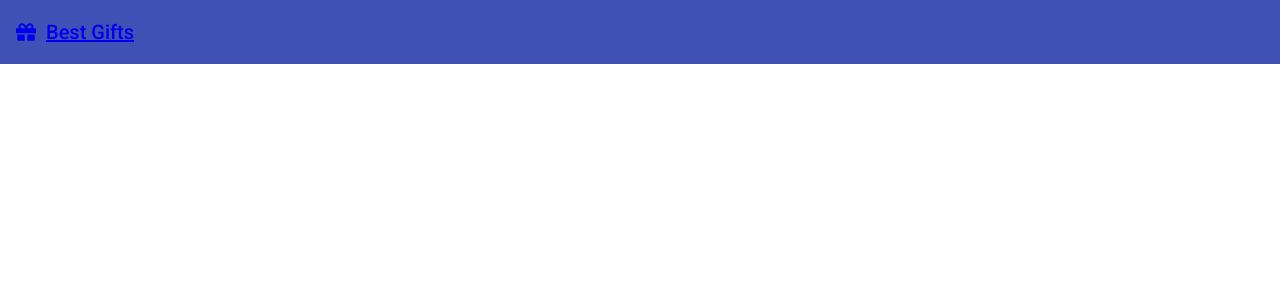
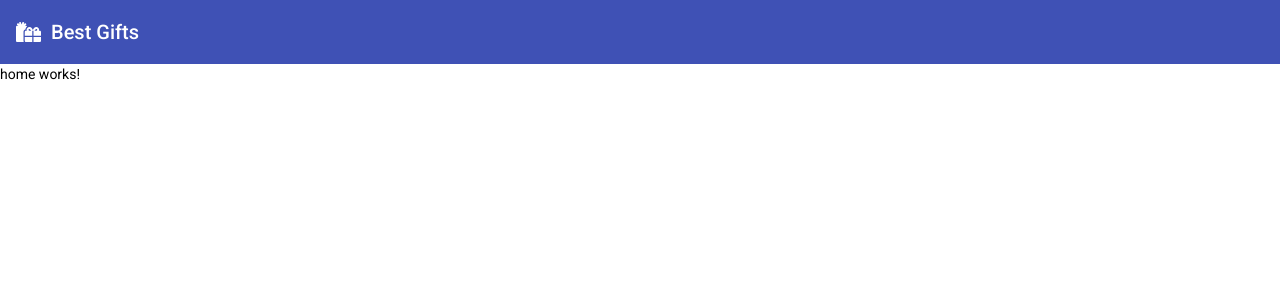
Before and after one commit to owik100/best-gifts, an Angular app: page /home in a window 1280 px wide. Before the commit this address led to /. Shown: the top 300 px of the page. Built offline with nearby package versions, Linux system fonts and the light colour scheme.

Commit message:
Adding routes, home, pageNotFound components

```diff
--- a/src/app/app-routing.module.ts
+++ b/src/app/app-routing.module.ts
@@ -1,7 +1,14 @@
 import { NgModule } from '@angular/core';
 import { RouterModule, Routes } from '@angular/router';
+import { AppComponent } from './app.component';
+import { HomeComponent } from './home/home.component';
+import { PageNotFoundComponent } from './page-not-found/page-not-found.component';
 
-const routes: Routes = [];
+const routes: Routes = [
+  {path: '', redirectTo: '/home', pathMatch: 'full'},
+  {path: 'home', component: HomeComponent},
+  {path: '**', component: PageNotFoundComponent},
+];
 
 @NgModule({
   imports: [RouterModule.forRoot(routes)],
--- a/src/app/app.component.html
+++ b/src/app/app.component.html
@@ -1,5 +1,5 @@
 <div role="main">
   <app-navbar></app-navbar>
+
+  <router-outlet></router-outlet>
 </div>
-
-<router-outlet></router-outlet>
--- a/src/app/app.module.ts
+++ b/src/app/app.module.ts
@@ -7,11 +7,15 @@ import { NavbarComponent } from './navbar/navbar.component';
 import { FontAwesomeModule } from '@fortawesome/angular-fontawesome';
 import { BrowserAnimationsModule } from '@angular/platform-browser/animations';
 import {MatToolbarModule} from '@angular/material/toolbar';
+import { HomeComponent } from './home/home.component';
+import { PageNotFoundComponent } from './page-not-found/page-not-found.component';
 
 @NgModule({
   declarations: [
     AppComponent,
-    NavbarComponent
+    NavbarComponent,
+    HomeComponent,
+    PageNotFoundComponent
   ],
   imports: [
     BrowserModule,
--- /dev/null
+++ b/src/app/home/home.component.html
@@ -0,0 +1 @@
+<p>home works!</p>
--- /dev/null
+++ b/src/app/home/home.component.ts
@@ -0,0 +1,15 @@
+import { Component, OnInit } from '@angular/core';
+
+@Component({
+  selector: 'app-home',
+  templateUrl: './home.component.html',
+  styleUrls: ['./home.component.scss']
+})
+export class HomeComponent implements OnInit {
+
+  constructor() { }
+
+  ngOnInit(): void {
+  }
+
+}
--- a/src/app/navbar/navbar.component.html
+++ b/src/app/navbar/navbar.component.html
@@ -1,6 +1,6 @@
 <mat-toolbar color="primary">
-    <a href="#">
-        <fa-icon [icon]="faGift"></fa-icon>
+    <a routerLink="/">
+        <fa-icon [icon]="faGifts"></fa-icon>
         <span>Best Gifts</span>
     </a>
 
--- a/src/app/navbar/navbar.component.ts
+++ b/src/app/navbar/navbar.component.ts
@@ -1,5 +1,5 @@
 import { Component, OnInit } from '@angular/core';
-import { faGift } from '@fortawesome/free-solid-svg-icons';
+import { faGifts } from '@fortawesome/free-solid-svg-icons';
 
 @Component({
   selector: 'app-navbar',
@@ -7,7 +7,7 @@ import { faGift } from '@fortawesome/free-solid-svg-icons';
   styleUrls: ['./navbar.component.scss']
 })
 export class NavbarComponent implements OnInit {
-  faGift = faGift;
+  faGifts = faGifts;
   constructor() { }
 
   ngOnInit(): void {
--- /dev/null
+++ b/src/app/page-not-found/page-not-found.component.html
@@ -0,0 +1 @@
+<p>page-not-found works!</p>
--- /dev/null
+++ b/src/app/page-not-found/page-not-found.component.ts
@@ -0,0 +1,15 @@
+import { Component, OnInit } from '@angular/core';
+
+@Component({
+  selector: 'app-page-not-found',
+  templateUrl: './page-not-found.component.html',
+  styleUrls: ['./page-not-found.component.scss']
+})
+export class PageNotFoundComponent implements OnInit {
+
+  constructor() { }
+
+  ngOnInit(): void {
+  }
+
+}
--- a/src/styles.scss
+++ b/src/styles.scss
@@ -2,3 +2,8 @@
 
 html, body { height: 100%; }
 body { margin: 0; font-family: Roboto, "Helvetica Neue", sans-serif; }
+
+a{
+    text-decoration: none;
+    color: white;
+}
```
Also changed, not shown: src/app/home/home.component.scss (added), src/app/page-not-found/page-not-found.component.scss (added), 1 other file (tests, documents, lock files or other folders).
